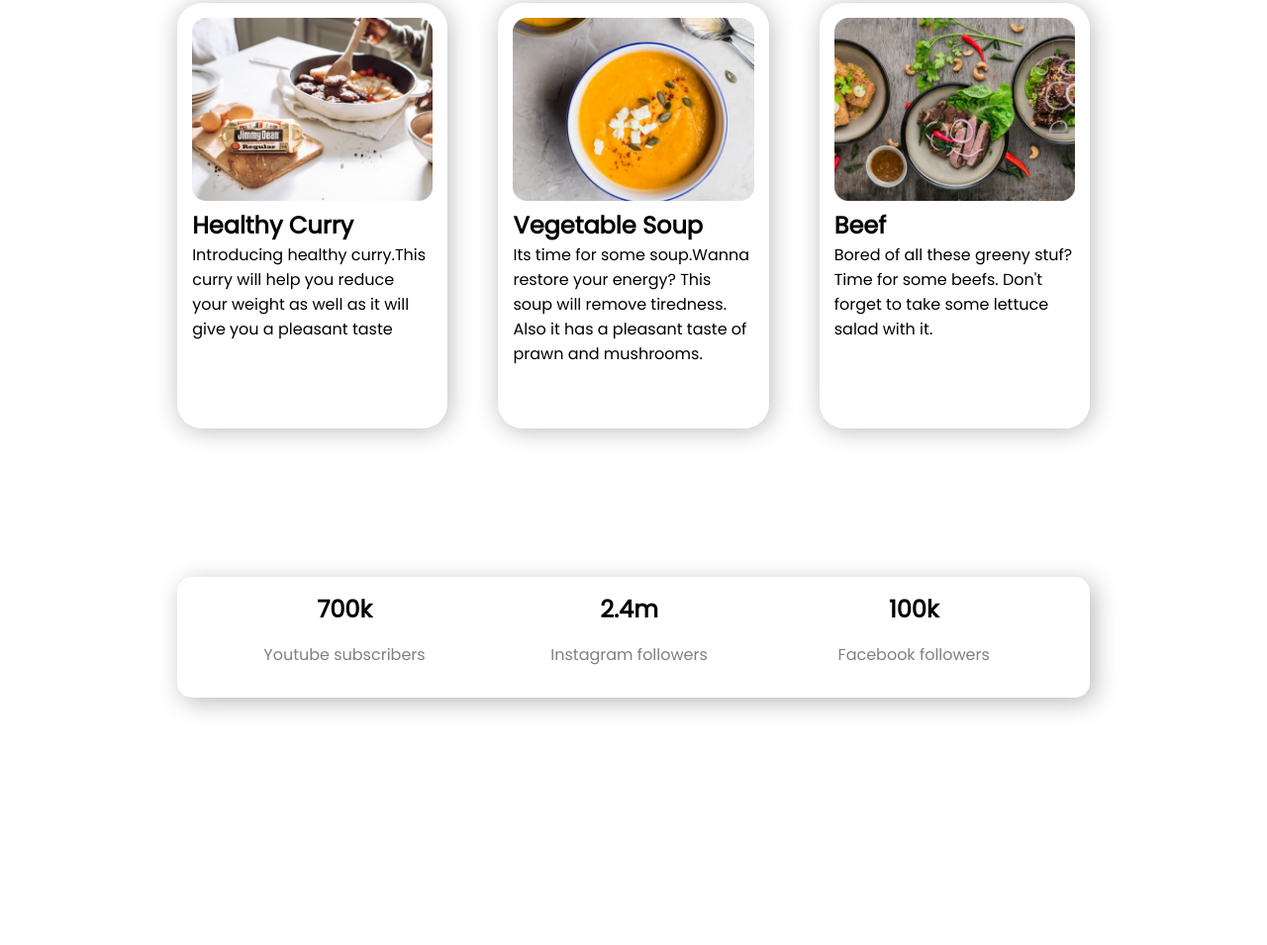
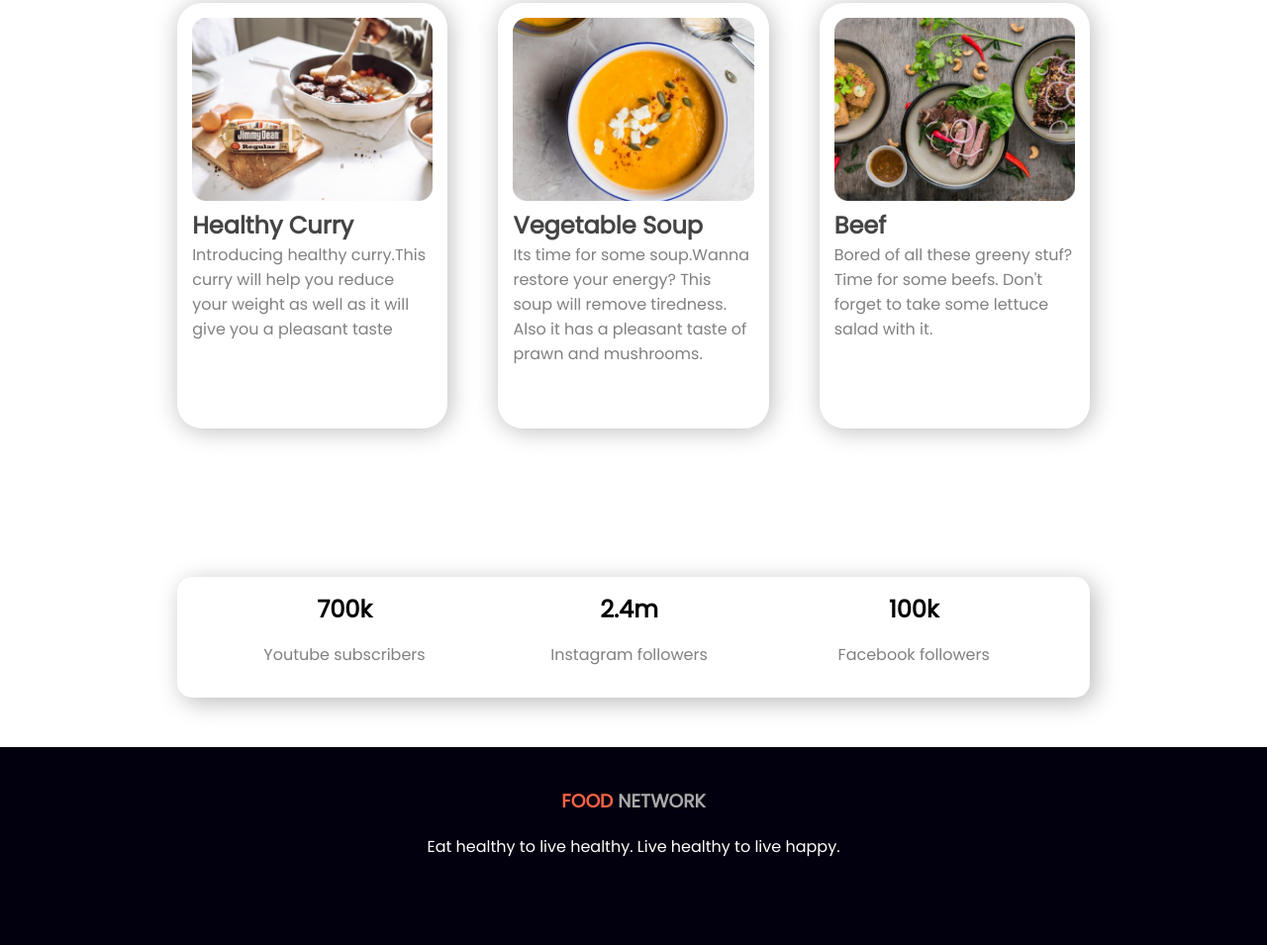
Before and after one commit to Nafis-Al-Shadat/food-network, a plain HTML site: page index.html in a window 1280 px wide. Shown: the part 2740-3695 px from the top of the page at 99% size. Before the commit the page ends 3495 px from the top, so only its background shows below. Drawn offline with Linux system fonts and the light colour scheme.

Commit message:
Footer added

```diff
--- a/index.html
+++ b/index.html
@@ -72,21 +72,21 @@
             <div class="one-third-width margin-left">
                 <img src="images/Project Cover.jpg" alt="">
                 <h1>Healthy Curry</h1>
-                <p>Introducing healthy curry.This curry will help you reduce your weight as well as it will give you a pleasant taste
+                <p class="grey">Introducing healthy curry.This curry will help you reduce your weight as well as it will give you a pleasant taste
 
                 </p>
             </div>
             <div class="one-third-width">
                 <img src="images/Project Cover.png" alt="">
                 <h1>Vegetable Soup</h1>
-                <p>Its time for some soup.Wanna restore your energy? This soup will remove tiredness.
+                <p class="grey">Its time for some soup.Wanna restore your energy? This soup will remove tiredness.
                     Also it has a pleasant taste of prawn and mushrooms.
                 </p>
             </div>
             <div class="one-third-width margin-right">
                  <img src="images/Project Cover1.jpg" alt="">
                 <h1>Beef</h1>
-                <p>Bored of all these greeny stuf? Time for some beefs.
+                <p class="grey">Bored of all these greeny stuf? Time for some beefs.
                      Don't forget to take some lettuce salad with it.
                 </p>
             </div>
@@ -109,5 +109,13 @@
             </div>
         </div>
     </section>
+
+    <footer>
+        <div>
+             <h3> <span class="text-gradient">FOOD </span>
+             <span class="dark-grey">NETWORK</span></h3>
+             <p>Eat healthy to live healthy. Live healthy to live happy.</p>
+        </div>
+    </footer>
 </body>
 </html>
--- a/style/style.css
+++ b/style/style.css
@@ -164,3 +164,35 @@ h1,
     border-radius: 15px;
     margin-bottom: 50px
 }
+
+footer {
+    height: 200px;
+    width: 100%;
+    background-color: rgb(2, 0, 14);
+    position: absolute;
+}
+
+footer div h3 {
+    margin-top: 40px;
+    position: relative;
+}
+
+footer div h3,
+footer div p {
+    display: block;
+    width: 100%;
+    text-align: center;
+    color: white;
+}
+
+.text-gradient {
+    color: tomato
+}
+
+.dark-grey {
+    color: darkgray;
+}
+
+.one-third-width h1 {
+    color: #444
+}
```
